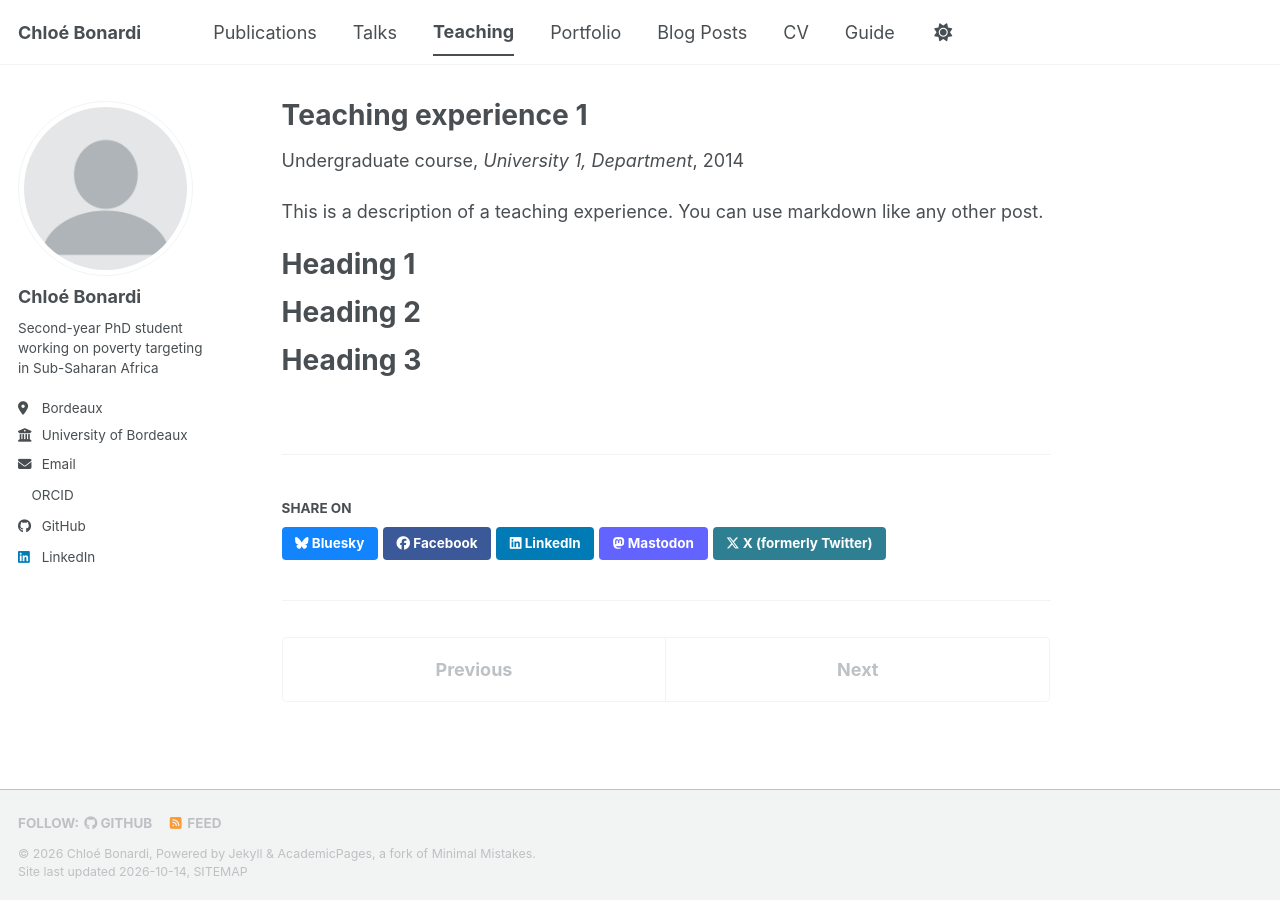
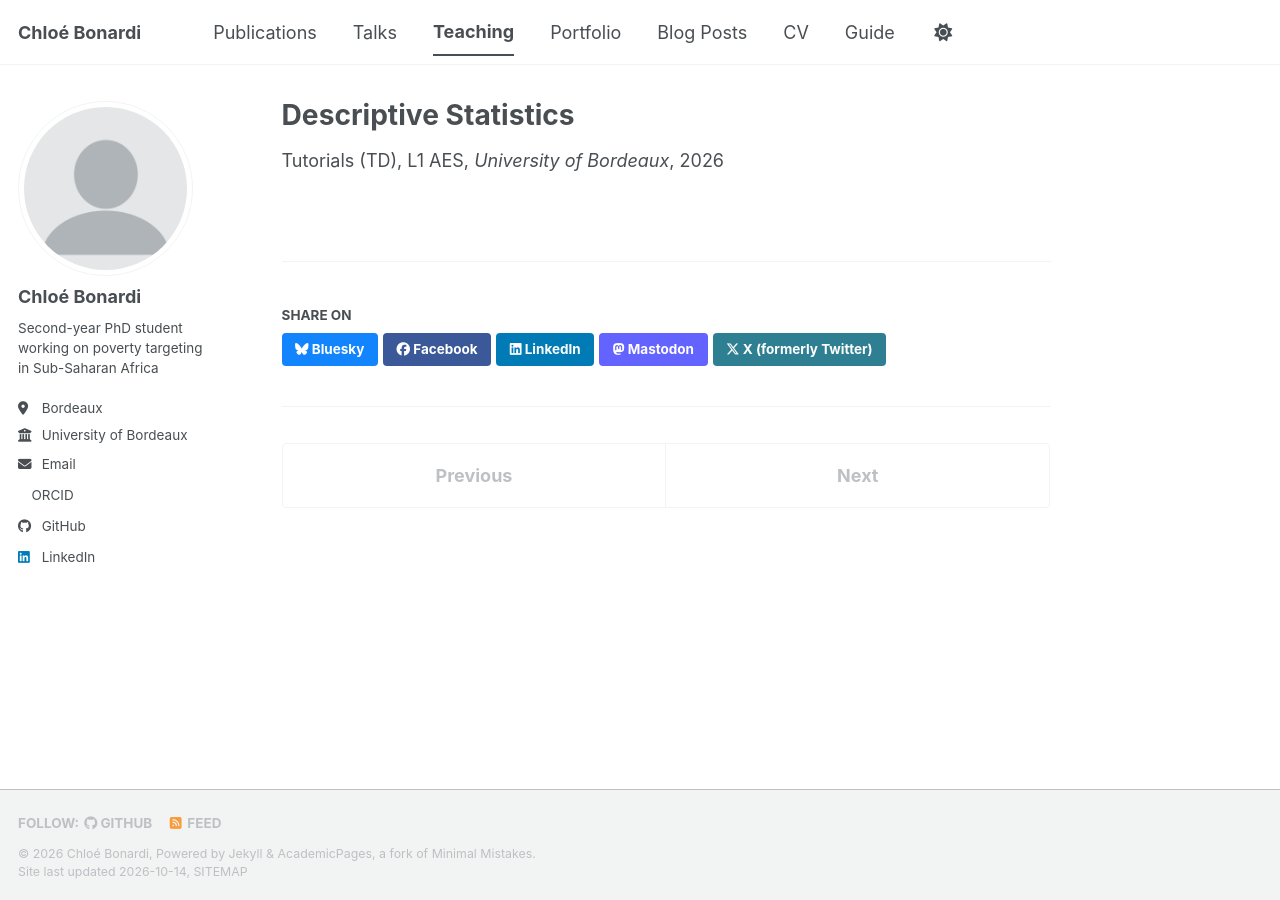
Before and after one commit to chloebonardi/chloebonardi.github.io, a Jekyll site: the page built from _teaching/2014-spring-teaching-1.md, in a window 1280 px wide. Built offline with Jekyll 4.4.1, drawn with Linux system fonts in a browser that asks for light colours; a style sheet for code colours, icons or effects is not loaded.

Commit message:
Revise teaching experience to Descriptive Statistics
Updated teaching experience details including title, type, permalink, venue, date, and location.

```diff
--- a/_teaching/2014-spring-teaching-1.md
+++ b/_teaching/2014-spring-teaching-1.md
@@ -1,20 +1,9 @@
 ---
-title: "Teaching experience 1"
+title: "Descriptive Statistics"
 collection: teaching
-type: "Undergraduate course"
-permalink: /teaching/2014-spring-teaching-1
-venue: "University 1, Department"
-date: 2014-01-01
-location: "City, Country"
+type: "Tutorials (TD), L1 AES"
+permalink: /teaching/2026-fall-descriptive-statistics
+venue: "University of Bordeaux"
+date: 2026-09-01
+location: "Pessac, France"
 ---
-
-This is a description of a teaching experience. You can use markdown like any other post.
-
-Heading 1
-======
-
-Heading 2
-======
-
-Heading 3
-======
```
